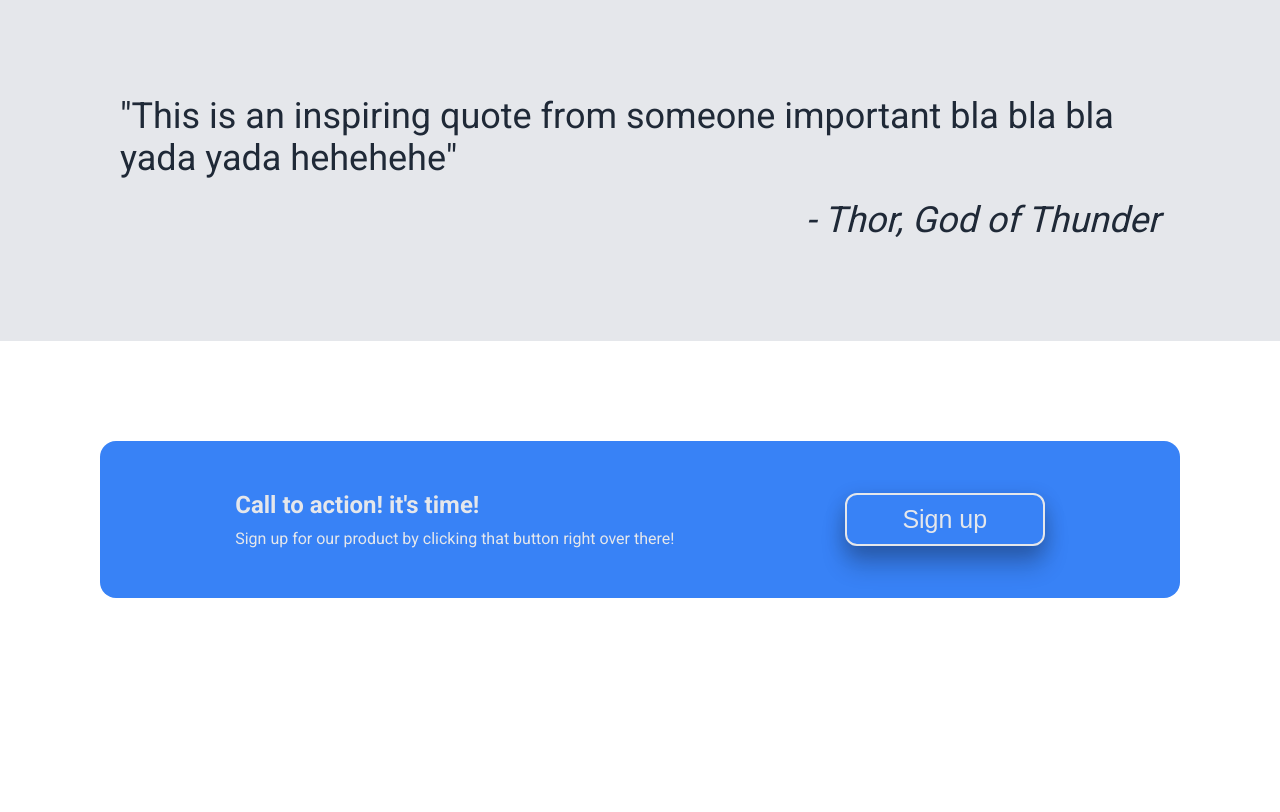
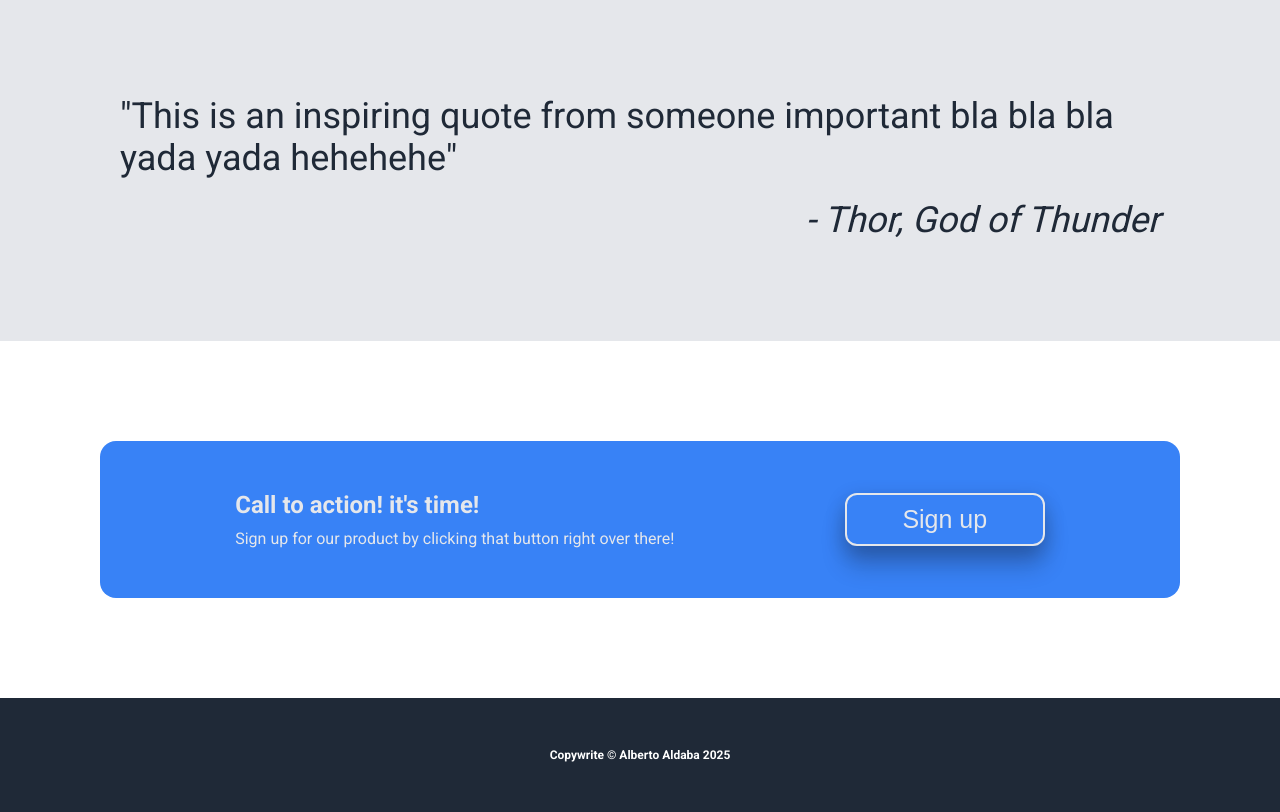
Before and after one commit to thesoaringfish/Landing-Page, a plain HTML site: page index.html in a window 1280 px wide. Shown: the part 867-1679 px from the top of the page. Before the commit the page ends 1565 px from the top, so only its background shows below. Drawn offline with Linux system fonts and the light colour scheme.

Commit message:
finish landing page

```diff
--- a/index.html
+++ b/index.html
@@ -78,5 +78,11 @@
         <button class="cta-button">Sign up</button>
      </section>
 
+     <footer>
+        <div class="copywrite">
+            <h4> Copywrite © Alberto Aldaba 2025</h4>
+        </div>
+     </footer>
+
 </body>
 </html>
--- a/styles.css
+++ b/styles.css
@@ -25,7 +25,7 @@ img {
 
 
 /* styling header */
-header, .hero {
+header, .hero, footer {
     background-color: #1F2937;
     color: white;
 }
@@ -75,7 +75,7 @@ ul {
     color: #F9FAF8;
 }
 
-header, section {
+header, section, footer {
     padding: 50px 120px;
 
 }
@@ -186,3 +186,10 @@ img {
     justify-content: center;
     align-items: flex-start;
 }
+
+footer {
+    display: flex;
+    font-size: 12px;
+    justify-content: center;
+    align-items: center;
+}
```
